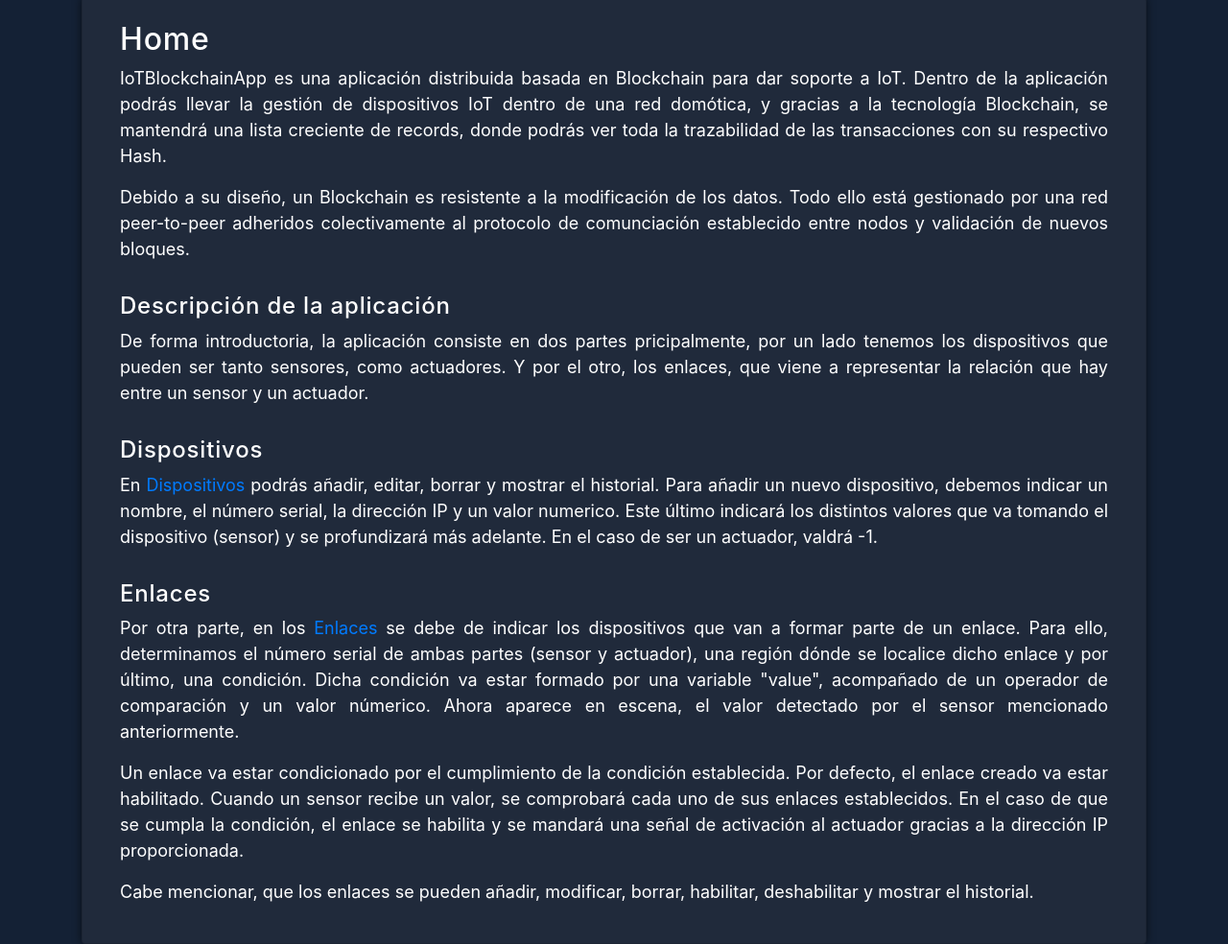
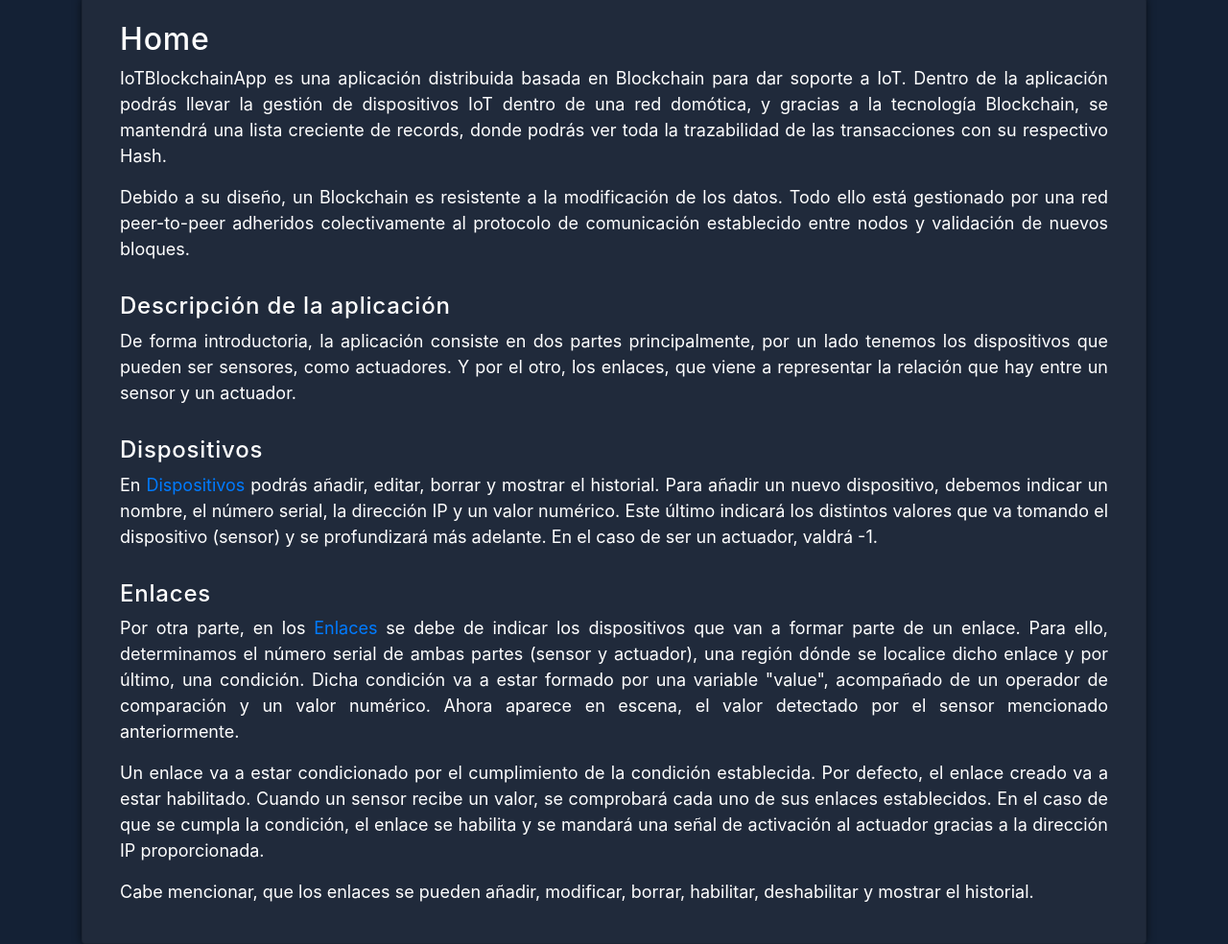
Before and after one commit to y310w/IoTBlockchainAPP, a Gatsby site in the folder web/: page / in a window 1280 px wide. Shown: the part 270-1254 px from the top of the page at 96% size. Built offline with nearby package versions, Linux system fonts and the light colour scheme; Gatsby itself is replaced by a stand-in of ours.

Commit message:
Arreglo fallos ortográficos de la descripción

```diff
--- a/web/src/pages/index.js
+++ b/web/src/pages/index.js
@@ -18,16 +18,16 @@ export default function Home() {
         <p>
           Debido a su diseño, un Blockchain es resistente a la modificación de los datos. Todo ello
           está gestionado por una red peer-to-peer adheridos colectivamente al protocolo de
-          comunciación establecido entre nodos y validación de nuevos bloques.
+          comunicación establecido entre nodos y validación de nuevos bloques.
         </p>
       </Container>
 
       <Container className="text-container">
         <h1 className="is-light-text text-large letter-spacing">Descripción de la aplicación</h1>
         <p>
-          De forma introductoria, la aplicación consiste en dos partes pricipalmente, por un lado
-          tenemos los dispositivos que pueden ser tanto sensores, como actuadores. Y por el otro,
-          los enlaces, que viene a representar la relación que hay entre un sensor y un actuador.
+          De forma introductoria, la aplicación consiste en dos partes principalmente, por un lado
+          tenemos los dispositivos que pueden ser sensores, como actuadores. Y por el otro, los
+          enlaces, que viene a representar la relación que hay entre un sensor y un actuador.
         </p>
       </Container>
 
@@ -36,7 +36,7 @@ export default function Home() {
         <p>
           En <Link to="/devices">Dispositivos</Link> podrás añadir, editar, borrar y mostrar el
           historial. Para añadir un nuevo dispositivo, debemos indicar un nombre, el número serial,
-          la dirección IP y un valor numerico. Este último indicará los distintos valores que va
+          la dirección IP y un valor numérico. Este último indicará los distintos valores que va
           tomando el dispositivo (sensor) y se profundizará más adelante. En el caso de ser un
           actuador, valdrá -1.
         </p>
@@ -48,14 +48,14 @@ export default function Home() {
           Por otra parte, en los <Link to="/linkages">Enlaces</Link> se debe de indicar los dispositivos
           que van a formar parte de un enlace. Para ello, determinamos el número serial de ambas partes
           (sensor y actuador), una región dónde se localice dicho enlace y por último, una condición.
-          Dicha condición va estar formado por una variable "value", acompañado de un operador de
-          comparación y un valor númerico. Ahora aparece en escena, el valor detectado por el sensor
+          Dicha condición va a estar formado por una variable "value", acompañado de un operador de
+          comparación y un valor numérico. Ahora aparece en escena, el valor detectado por el sensor
           mencionado anteriormente.
         </p>
 
         <p>
-          Un enlace va estar condicionado por el cumplimiento de la condición establecida. Por defecto,
-          el enlace creado va estar habilitado. Cuando un sensor recibe un valor, se comprobará cada
+          Un enlace va a estar condicionado por el cumplimiento de la condición establecida. Por defecto,
+          el enlace creado va a estar habilitado. Cuando un sensor recibe un valor, se comprobará cada
           uno de sus enlaces establecidos. En el caso de que se cumpla la condición, el enlace se habilita
           y se mandará una señal de activación al actuador gracias a la dirección IP proporcionada.
         </p>
```
